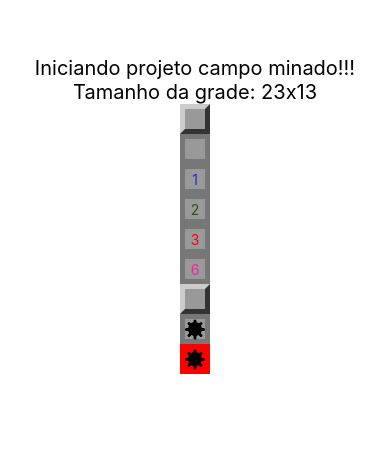
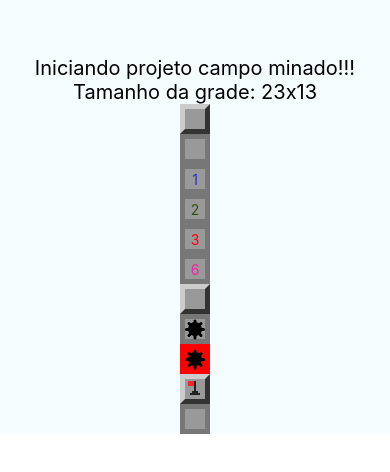
Before and after one commit to rsalcir/campoMinado-react-native, a React Native app: screen / in a window 390 px wide. Shown: the part 144-616 px from the top of the page. Built offline with nearby package versions, Linux system fonts and the light colour scheme.

Commit message:
Adicionando componente da bandeira

```diff
--- a/src/App.js
+++ b/src/App.js
@@ -28,6 +28,8 @@ export default class App extends Component {
           <Campo minado />
           <Campo minado aberto/>
           <Campo minado aberto explodida/>
+          <Campo marcadoComBandeira />
+          <Campo marcadoComBandeira aberto/>
         </View>
       </SafeAreaView>
     )
@@ -39,6 +41,7 @@ const styles = StyleSheet.create({
     flex: 1,
     justifyContent: 'center',
     alignItems: 'center',
+    backgroundColor: '#F5FCFF',
     paddingTop: 200
   },
   texto:{
--- /dev/null
+++ b/src/components/Bandeira.js
@@ -0,0 +1,71 @@
+import React from 'react'
+import { View, StyleSheet } from 'react-native'
+
+export default (props) =>{
+    return (
+        <View style={styles.container}>
+            <View style={[styles.mastro, props.maior ? styles.mastroMaior : null]}></View>
+            <View style={[styles.bandeira, props.maior ? styles.bandeiraMaior : null]}></View>
+            <View style={[styles.base1, props.maior ? styles.base1Maior : null]}></View>
+            <View style={[styles.base2, props.maior ? styles.base2Maior : null]}></View>
+        </View>
+    )
+}
+
+const styles = StyleSheet.create({
+    container: {
+        marginTop: 2
+    },
+    mastro: {
+        position: 'absolute',
+        height: 14,
+        width: 2,
+        backgroundColor: '#222',
+        marginLeft: 9
+    },
+    bandeira: {
+        position: 'absolute',
+        height: 5,
+        width: 6,
+        backgroundColor: '#F22',
+        marginLeft: 3
+    },
+    base1: {
+        position: 'absolute',
+        height: 2,
+        width: 6,
+        backgroundColor: '#222',
+        marginLeft: 7,
+        marginTop: 10
+    },
+    base2: {
+        position: 'absolute',
+        height: 2,
+        width: 10,
+        backgroundColor: '#222',
+        marginLeft: 5,
+        marginTop: 12
+    },
+    mastroMaior: {
+        height: 28,
+        width: 4,
+        marginLeft: 16,
+    },
+    bandeiraMaior: {
+        height: 10,
+        width: 14,
+        marginLeft: 3
+    },
+    base1Maior: {
+        height: 4,
+        width: 12,
+        marginTop: 20,
+        marginLeft: 12
+    },
+    base2Maior: {
+        height: 4,
+        width: 20,
+        marginLeft: 8,
+        marginTop: 24
+    }
+});
--- a/src/components/Campo.js
+++ b/src/components/Campo.js
@@ -3,23 +3,26 @@ import { View, StyleSheet, Text } from 'react-native'
 import parametros from '../parametros'
 
 import Mina from './Mina'
+import Bandeira from './Bandeira'
 
 export default (props) => {
-    const { minado, aberto, minasAoRedor, explodida } = props;
+    const { minado, aberto, minasAoRedor, explodida, marcadoComBandeira } = props;
 
     const estiloDoCampo = [styles.campo];
     if (aberto) estiloDoCampo.push(styles.aberto);
     if (explodida) estiloDoCampo.push(styles.explodida);
-    if (estiloDoCampo.length == 1) estiloDoCampo.push(styles.regular);
-    let cor = getCorQuandotiverMinasAoRedor(minasAoRedor);
+    if (marcadoComBandeira) estiloDoCampo.push(styles.marcadoComBandeira);
+    if (!aberto && !explodida) estiloDoCampo.push(styles.regular);
+
     return (
         <View style={estiloDoCampo}>
             { !minado && aberto && minasAoRedor > 0 ?
-                <Text style={ styles.label, {color: cor} }>
+                <Text style={ styles.label, {color: getCorQuandotiverMinasAoRedor(minasAoRedor)} }>
                     {minasAoRedor}
                 </Text>
             :false }
             { minado && aberto ? <Mina/> : false }
+            { marcadoComBandeira && !aberto ? <Bandeira/> : false}
         </View>
     )
 }
```
